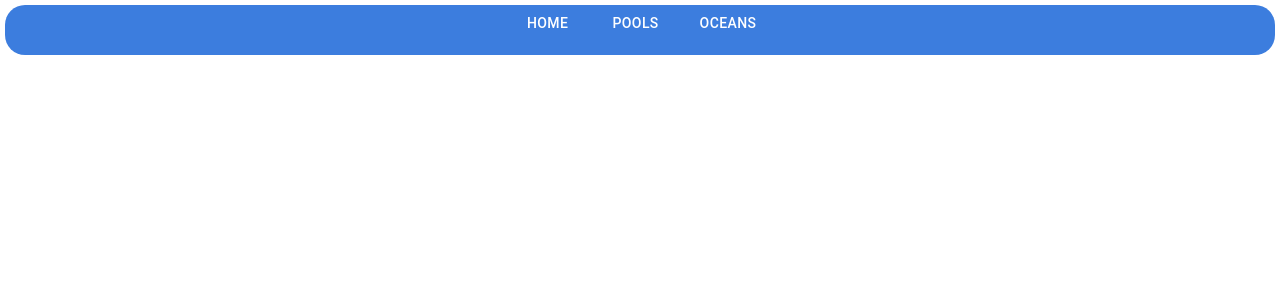
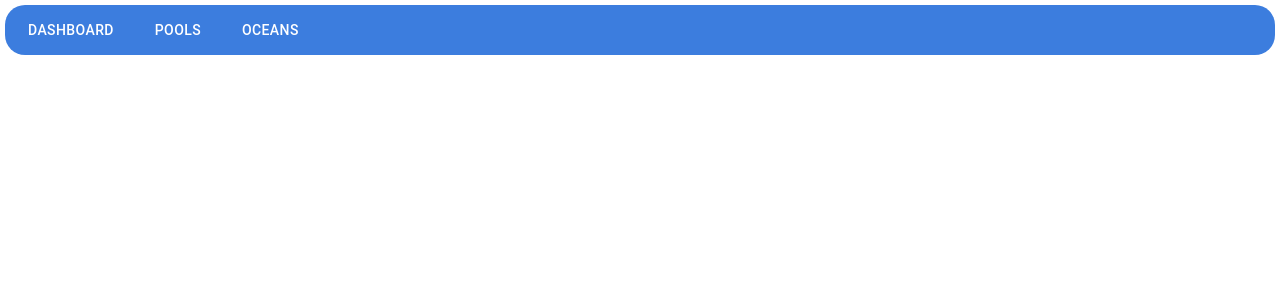
Before and after one commit to neeharchow/knowledge-pool, a React (Create React App) app in the folder client/: page / in a window 1280 px wide. Shown: the top 300 px of the page. Built offline with nearby package versions, Linux system fonts and the light colour scheme.

Commit message:
adds navbar and pool page

```diff
--- a/client/package.json
+++ b/client/package.json
@@ -13,6 +13,7 @@
     "@testing-library/user-event": "^13.2.1",
     "react": "^18.2.0",
     "react-dom": "^18.2.0",
+    "react-router-dom": "^6.4.1",
     "react-scripts": "5.0.1",
     "styled-components": "^5.3.5",
     "web-vitals": "^2.1.0"
--- a/client/src/layouts/NavBar.js
+++ b/client/src/layouts/NavBar.js
@@ -7,25 +7,18 @@ import Button from '@mui/material/Button';
 
 function NavBar() {
   return (
-    <BarContainer>
-        <Bar>
-            <Stack style={{justifyContent: "center", alignItems: ""}} spacing={3} direction="row">
-                <Button style={{ height: "100%", color: "white"}} variant="text">Home</Button>
-                <Button style={{ height: "100%", color: "white"}} variant="text">Pools</Button>
-                <Button style={{ height: "100%", color: "white"}} variant="text">Oceans</Button>
-            </Stack>
-        </Bar>
-    </BarContainer>
+    <Bar>
+        <Stack style={{justifyContent: "left", marginLeft: "15px"}} spacing={3} direction="row">
+            <Button sx={{height: 50}} style={{ color: "white"}} variant="text">Dashboard</Button>
+            <Button sx={{height: 50}} style={{ color: "white"}} variant="text">Pools</Button>
+            <Button sx={{height: 50}} style={{ color: "white"}} variant="text">Oceans</Button>
+        </Stack>
+
+    </Bar>
   )
 }
 
 export default NavBar
-
-const BarContainer = styled.div`
-    align-items: center;
-    width: 100%;
-    position: relative;
-`
 
 const Bar = styled.div`
     color: black;
```
Also changed, not shown: client/src/features/PoolPage.js (added, +9 -0 lines), 1 other file (tests, documents, lock files or other folders).
